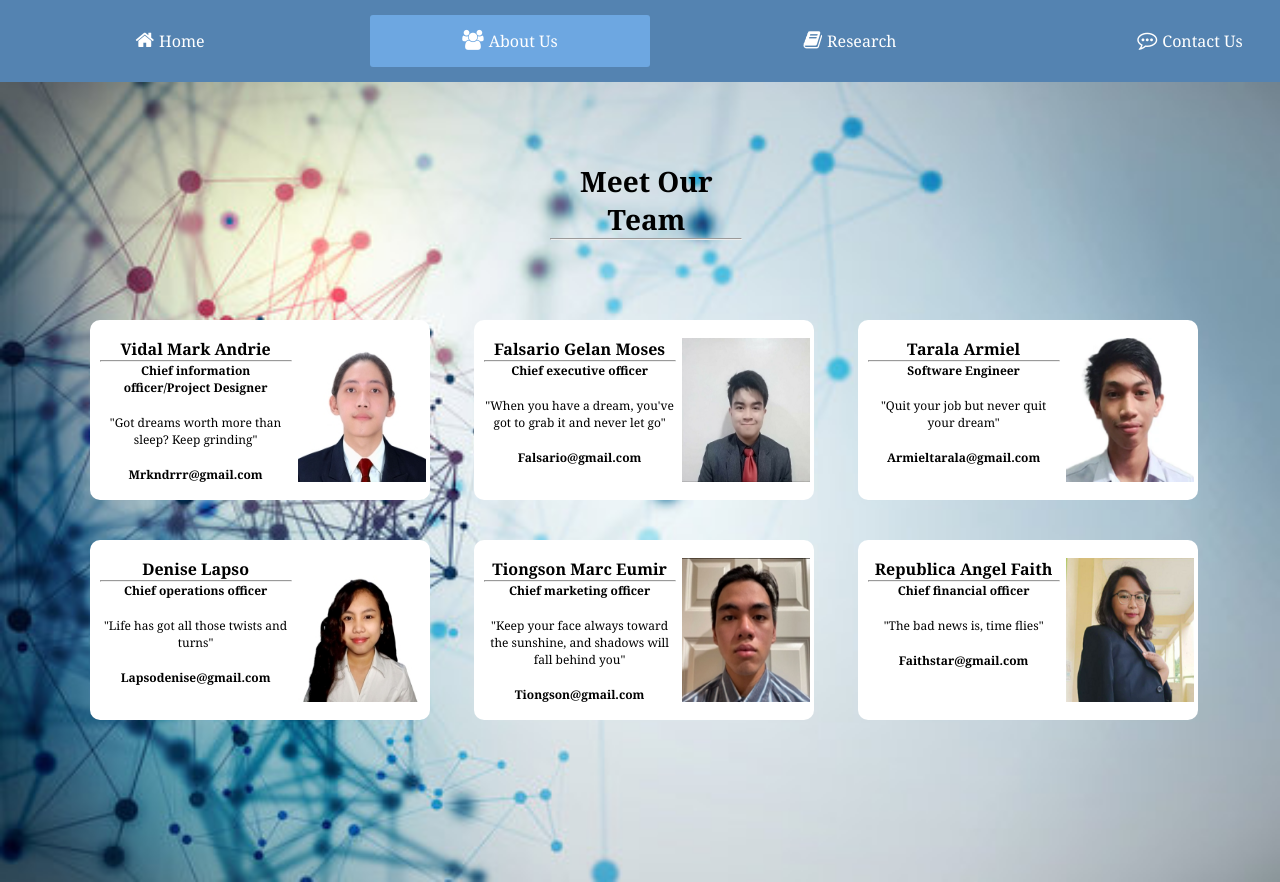
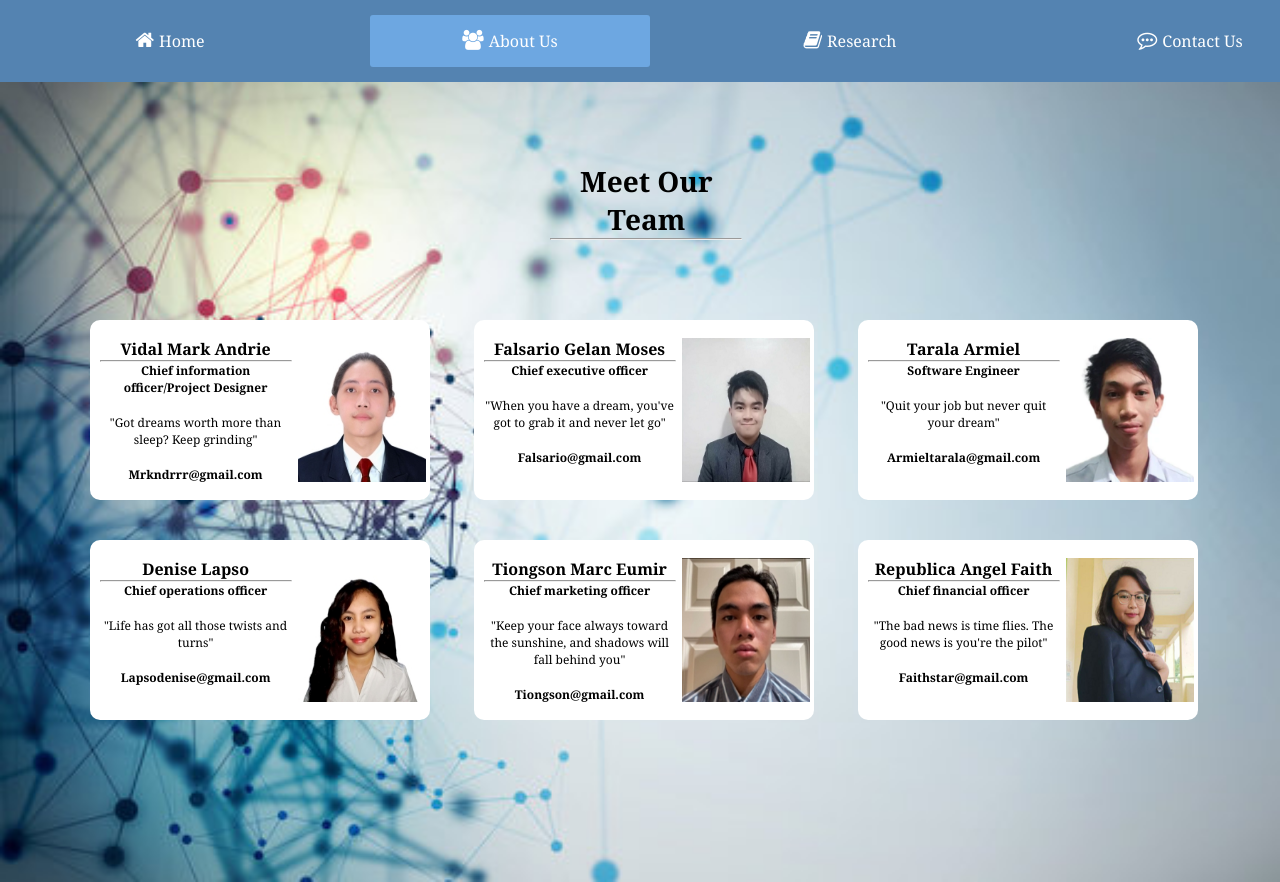
Before and after one commit to whynArt/LogicPlusAI, a plain HTML site: page aboutUs.html in a window 1280 px wide. Shown: the top 882 px of the page. Drawn offline with Linux system fonts and the light colour scheme.

Commit message:
Add files via upload

```diff
--- a/aboutUs.html
+++ b/aboutUs.html
@@ -94,7 +94,7 @@
                         <div class="container">
                             <h2>Republica Angel Faith</h2><hr class="hr-1">
                             <h3><p class="title">Chief financial officer</p></h3><br>
-                            <p>  "The bad news is, time flies"</p><br>
+                            <p>  "The bad news is time flies. The good news is you're the pilot"</p><br>
                             <p><b> Faithstar@gmail.com</b></p>
                         </div>
                     </div>
```
